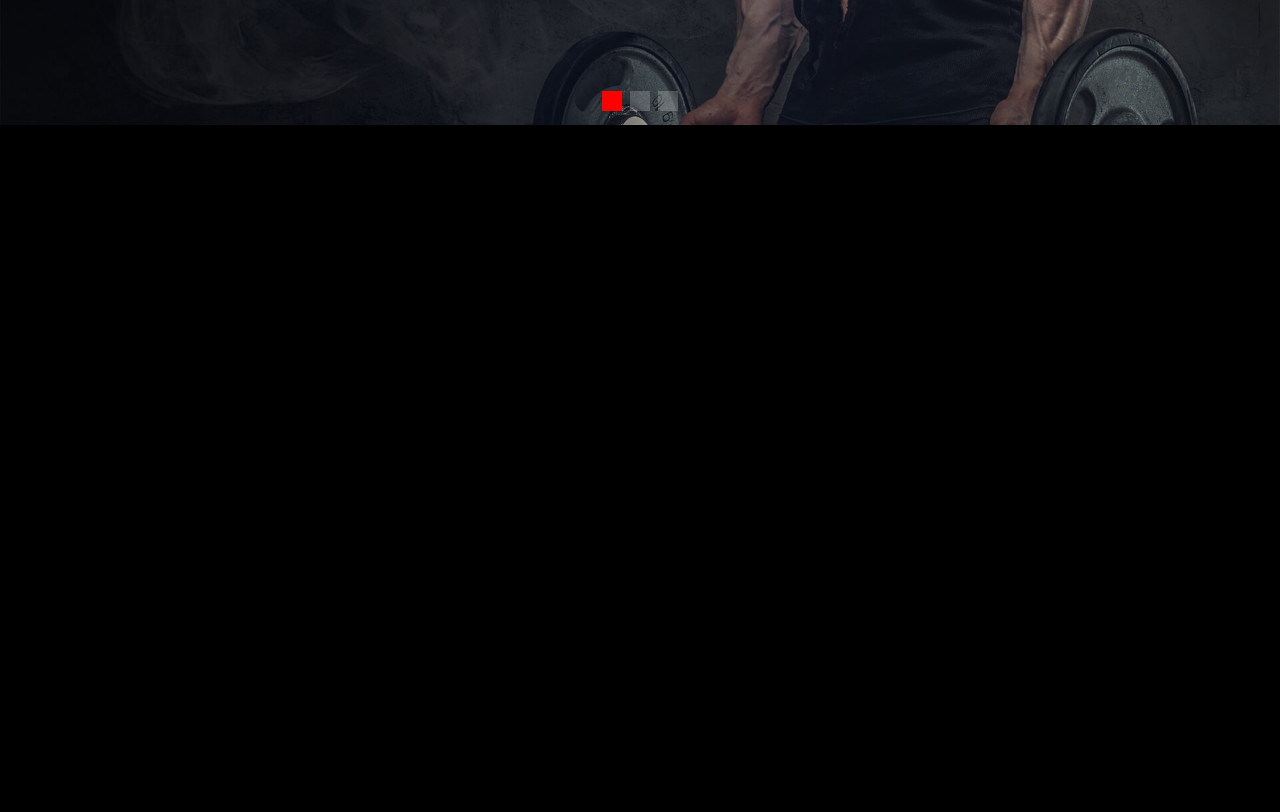
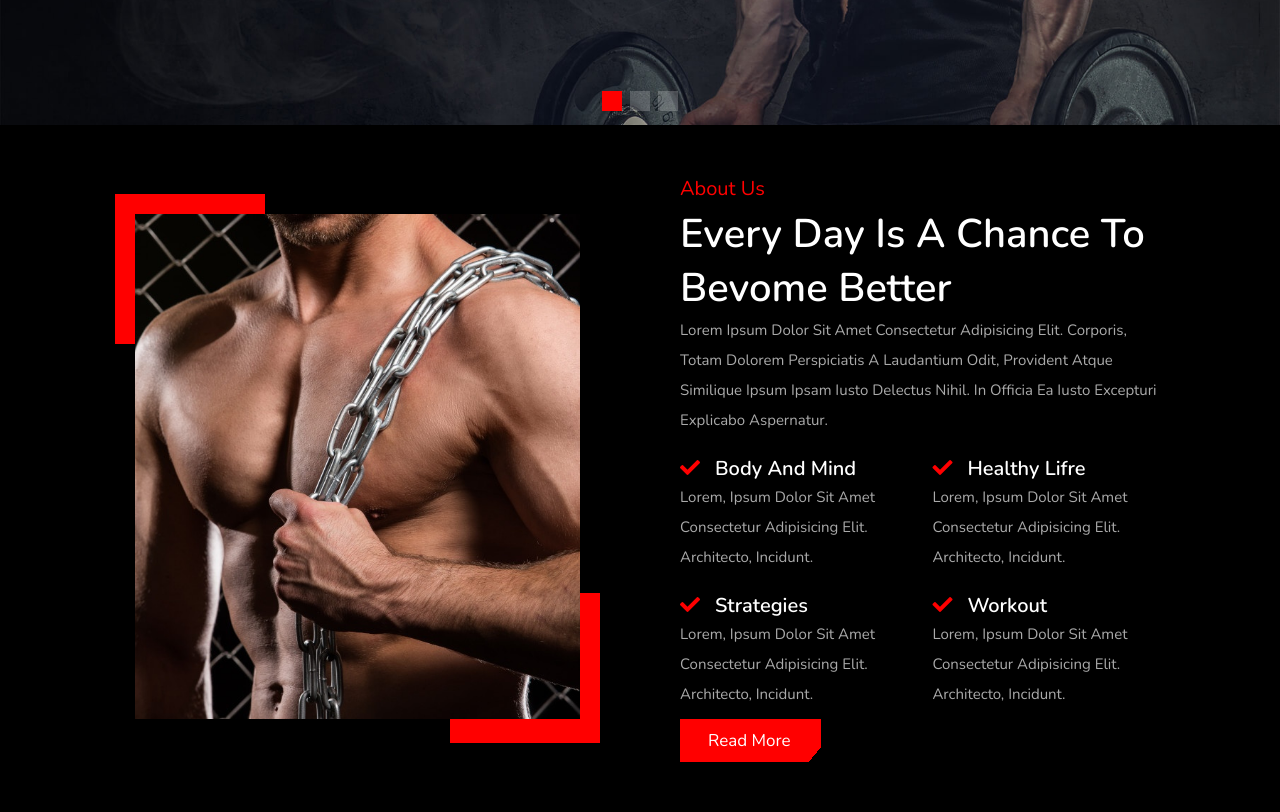
Before and after one commit to devhiderlan/fitness-website, a plain HTML site: page index.html in a window 1280 px wide. Shown: the part 500-1312 px from the top of the page. Before the commit the page ends 800 px from the top, so only its background shows below. Drawn offline with nearby package versions, Linux system fonts and the light colour scheme.

Commit message:
Created About section: Structure and styling

```diff
--- a/Assets/css/style.scss
+++ b/Assets/css/style.scss
@@ -64,14 +64,15 @@ section {
 
 .header {
    position: fixed;
-   top: 0; left: 0; right: 0;
+   top: 0;
+   left: 0;
+   right: 0;
    display: flex;
    align-items: center;
    justify-content: space-between;
    padding: 0 9%;
    z-index: 1000;
    background: $black;
-
 
    .logo {
       font-weight: bolder;
@@ -147,15 +148,84 @@ section {
 
 //About section
 
+.about {
+   display: flex;
+   align-items: center;
+   flex-wrap: wrap;
+   gap: 8rem;
 
+   .image {
+      flex: 1 1 42rem;
+      position: relative;
 
+      &::before,
+      &::after {
+         content: '';
+         position: absolute;
+         z-index: -1;
+         background: $red;
+         height: 15rem;
+         width: 15rem;
+      }
 
+      &::before {
+         top: 0;
+         left: 0;
+      }
 
+      &::after {
+         bottom: 0;
+         right: 0;
+      }
 
+      img {
+         width: 100%;
+         padding: 2rem;
+      }
+   }
 
+   .content {
+      flex: 1 1 42rem;
 
+      span {
+         font-size: 2rem;
+         color: $red;
+      }
 
+      .title {
+         font-size: 4rem;
+         color: $white;
+         margin-top: 0.5rem;
+      }
 
+      p {
+         font-size: 1.5rem;
+         color: $light-white;
+         line-height: 2;
+      }
+
+      .box-container {
+         display: flex;
+         flex-wrap: wrap;
+         gap: 2rem;
+         margin-top: 2rem;
+
+         .box {
+            flex: 1 1 20rem;
+
+            h3 {
+               font-size: 2rem;
+               color: $white;
+
+               i {
+                  padding-right: 1.5rem;
+                  color: $red;
+               }
+            }
+         }
+      }
+   }
+}
 
 
 
@@ -192,7 +262,6 @@ section {
          }
       }
    }
-
 }
 
 @media (max-width: 768px) {
@@ -224,6 +293,18 @@ section {
          }
       }
    }
+
+   .about {
+      gap: 3rem;
+
+      .image {
+         margin-top: 5rem;
+      }
+
+      .content .title {
+         font-size: 3rem;
+      }
+   }
 }
 
 @media (max-width: 450px) {
--- a/index.html
+++ b/index.html
@@ -77,6 +77,44 @@
 
       </section>
 
+      <section class="about" id="about">
+
+         <div class="image">
+            <img src="./Assets/images/about-img.jpg" alt="">
+         </div>
+
+         <div class="content">
+            <span>about us</span>
+            <h3 class="title">Every day is a chance to bevome better</h3>
+            <p>Lorem ipsum dolor sit amet consectetur adipisicing elit. Corporis, totam dolorem perspiciatis a laudantium odit, provident atque similique ipsum ipsam iusto delectus nihil. In officia ea iusto excepturi explicabo aspernatur.</p>
+
+            <div class="box-container">
+
+               <div class="box">
+                  <h3><i class="fas fa-check"></i>body and mind</h3>
+                  <p>Lorem, ipsum dolor sit amet consectetur adipisicing elit. Architecto, incidunt.</p>
+               </div>
+
+               <div class="box">
+                  <h3><i class="fas fa-check"></i>healthy lifre</h3>
+                  <p>Lorem, ipsum dolor sit amet consectetur adipisicing elit. Architecto, incidunt.</p>
+               </div>
+
+               <div class="box">
+                  <h3><i class="fas fa-check"></i>strategies</h3>
+                  <p>Lorem, ipsum dolor sit amet consectetur adipisicing elit. Architecto, incidunt.</p>
+               </div>
+
+               <div class="box">
+                  <h3><i class="fas fa-check"></i>workout</h3>
+                  <p>Lorem, ipsum dolor sit amet consectetur adipisicing elit. Architecto, incidunt.</p>
+               </div>
+            </div>
+            <a href="#" class="btn">read more</a>
+         </div>
+
+      </section>
+
 
 
 
```
Also changed, not shown: Assets/css/style.css, 1 other file.
